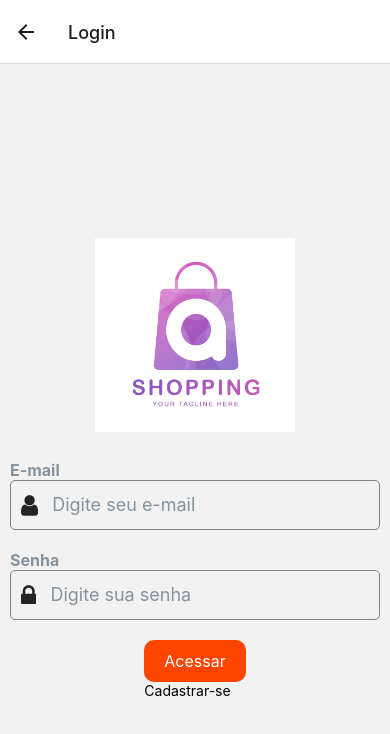
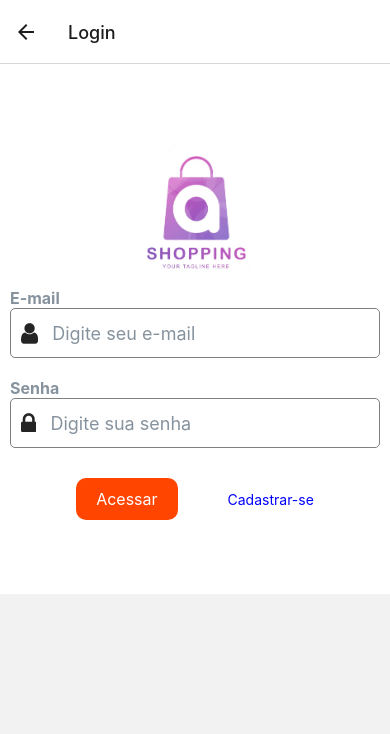
Before and after one commit to jeanpaulo204/ShoppingMobile, a React Native app: screen /Login in a window 390 px wide. Shown: the top 734 px of the page. Built offline with nearby package versions, Linux system fonts and the light colour scheme.

Commit message:
feat: alterações

```diff
--- a/components/CustomButton.js
+++ b/components/CustomButton.js
@@ -16,7 +16,7 @@ const CustomButton = ({Text}) => {
         fontSize: 16,
       }}
     />
-  );
+  );[]
 };
 
 export default CustomButton;
--- a/rotas/Login.js
+++ b/rotas/Login.js
@@ -1,5 +1,5 @@
 import React from 'react';
-import { View, Text, Image} from 'react-native';
+import { View, Text, Image, StyleSheet} from 'react-native';
 import CustomInput from '../components/CustomInput';
 import PasswordInput from '../components/PasswordInput';
 import CustomButton from '../components/CustomButton';
@@ -8,22 +8,44 @@ import CustomButton from '../components/CustomButton';
 function LoginScreen() {
   return (
 
-
-    <View style={{ flex: 1, alignItems: 'center', justifyContent: 'center' }}>
+   <View style={ styles.fundo}>
     <Image
       source={require('../img/logo-shopping.png')}
-      style={{ width: 200, height: 250 }}
+      style={{ width: 200, height: 150 }}
       resizeMode="contain"
     />
       <CustomInput   Label="E-mail" Text="Digite seu e-mail"/>
       <PasswordInput Label="Senha" Text="Digite sua senha"  />
-     <View>
+     <View style={ styles.ViewFlex}>
      <CustomButton Text="Acessar"/>
-     <Text>Cadastrar-se</Text>
+     <Text style={styles.registerText}>Cadastrar-se</Text>
      </View>
     </View>
+  );
 
-  );
 }
 
+const styles = StyleSheet.create({
+  ViewFlex: {
+    flexDirection: 'row',
+    marginTop: 10,
+
+  },
+
+  registerText: {
+    marginLeft: 50,
+    marginTop: 13,
+    color: 'blue',
+  },
+
+  fundo: {
+    backgroundColor: 'white',
+    flex: 1,
+    alignItems: 'center',
+    justifyContent: 'center',
+    marginBottom: 250
+
+  }
+});
+
 export default LoginScreen;
```
